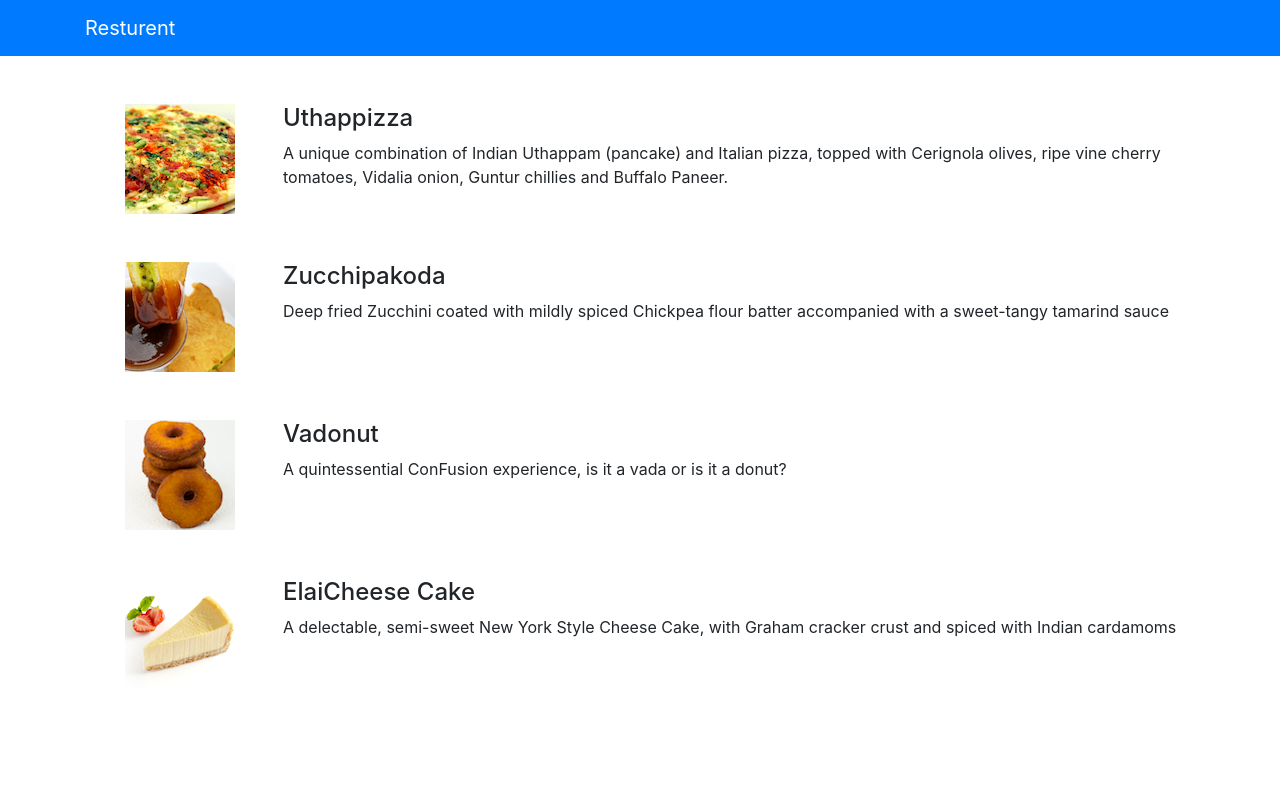
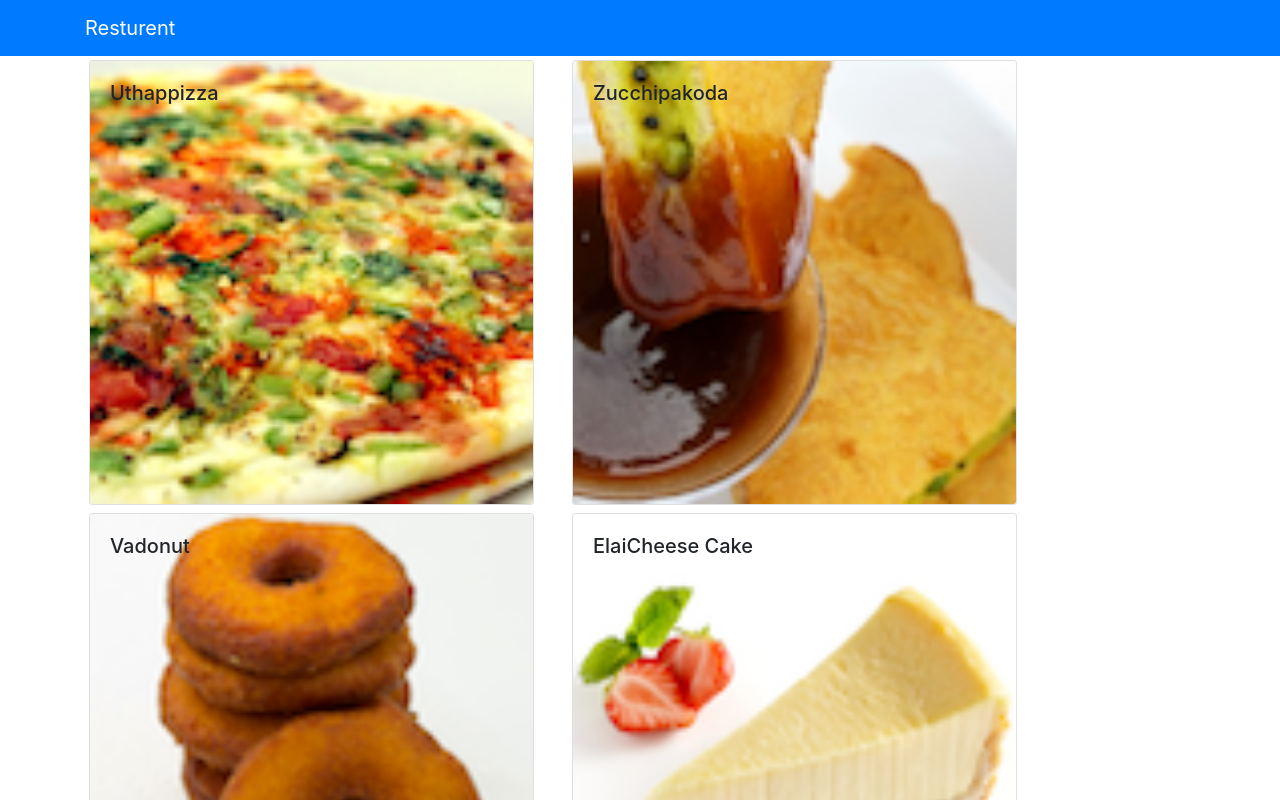
Before and after one commit to RANAJITPAL/Coursera_react_app, a React (Create React App) app: page / in a window 1280 px wide. Shown: the top 800 px of the page. Built offline with nearby package versions, Linux system fonts and the light colour scheme.

Commit message:
component part 2 2

```diff
--- a/src/components/MenuComponents.js
+++ b/src/components/MenuComponents.js
@@ -1,26 +1,50 @@
 import React, { Component } from 'react';
-import { Media } from 'reactstrap';
+// import { Media } from 'reactstrap';
+import { Card, CardImg, CardImgOverlay, CardText, CardBody,
+  CardTitle } from 'reactstrap';
 
 class Menu extends Component {
+
   constructor(props) {
       super(props);
+
       this.state = {
-        };
+          selectedDish: null
+      }
+  }
+
+  onDishSelect(dish) {
+      this.setState({ selectedDish: dish});
+  }
+
+  renderDish(dish) {
+      if (dish != null)
+          return(
+              <Card>
+                  <CardImg top src={dish.image} alt={dish.name} />
+                  <CardBody>
+                    <CardTitle>{dish.name}</CardTitle>
+                    <CardText>{dish.description}</CardText>
+                  </CardBody>
+              </Card>
+          );
+      else
+          return(
+              <div></div>
+          );
   }
 
   render() {
       const menu = this.props.dishes.map((dish) => {
           return (
-              <div key={dish.id} className="col-12 mt-5">
-                <Media tag="li">
-                  <Media left middle>
-                      <Media object src={dish.image} alt={dish.name} />
-                  </Media>
-                  <Media body className="ml-5">
-                    <Media heading>{dish.name}</Media>
-                    <p>{dish.description}</p>
-                  </Media>
-                </Media>
+            <div  className="col-12 col-md-5 m-1">
+              <Card key={dish.id}
+                onClick={() => this.onDishSelect(dish)}>
+                <CardImg width="100%" src={dish.image} alt={dish.name} />
+                <CardImgOverlay>
+                    <CardTitle>{dish.name}</CardTitle>
+                </CardImgOverlay>
+              </Card>
             </div>
           );
       });
@@ -28,9 +52,12 @@ class Menu extends Component {
       return (
           <div className="container">
               <div className="row">
-              <Media list>
                   {menu}
-              </Media>
+              </div>
+              <div className="row">
+                <div  className="col-12 col-md-5 m-1">
+                  {this.renderDish(this.state.selectedDish)}
+                </div>
               </div>
           </div>
       );
```
Lines whose indentation alone changed are shown as unchanged.
